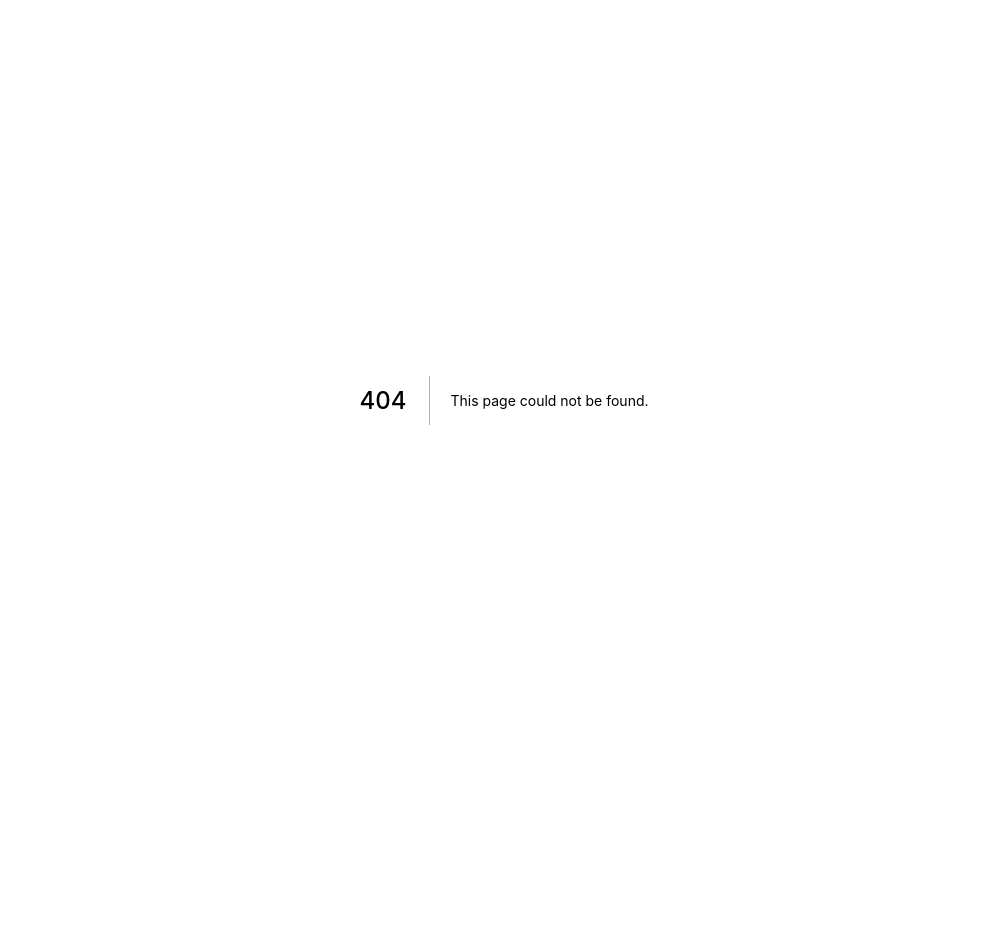
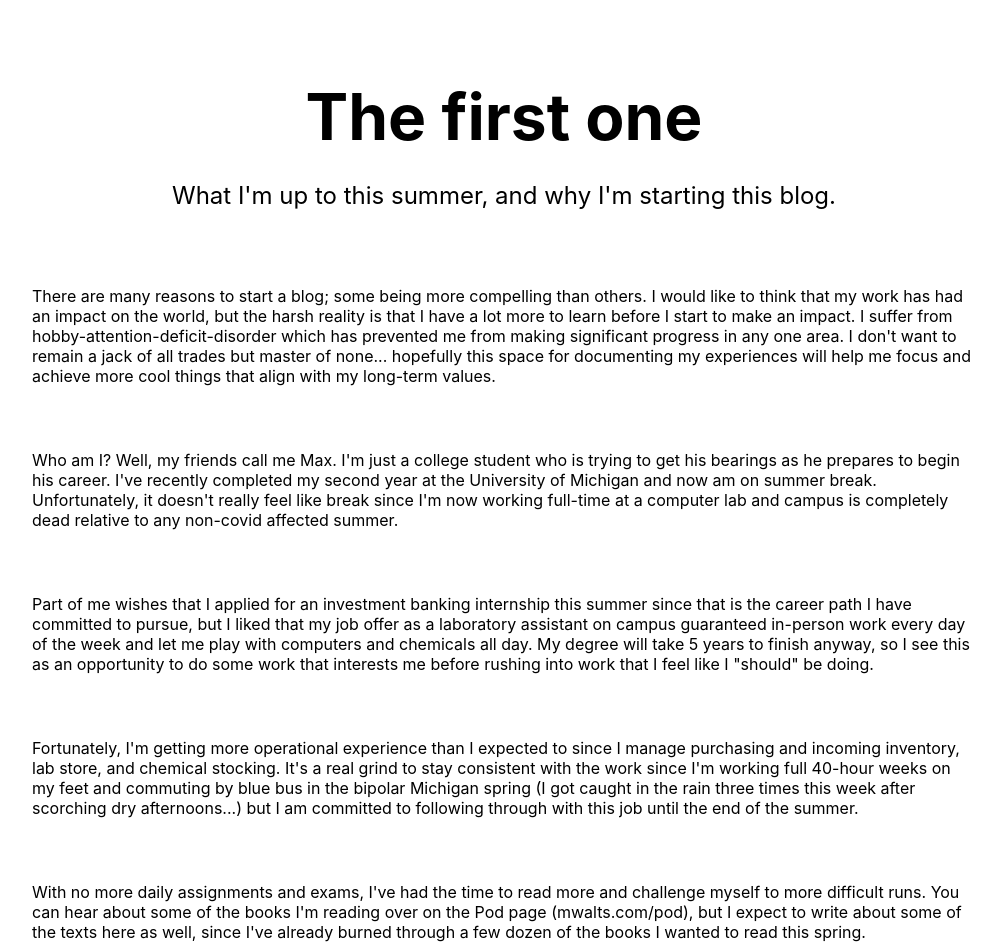
Before and after one commit to maxwalts/mwalts.com, a Next.js app: page /posts/1 in a window 1280 px wide. Before the commit this address had no page. Shown: the top 952 px of the page, without its empty margins (136-1137 px from the left). Before the commit the page ends 800 px from the top, so only its background shows below. Built offline with nearby package versions, Linux system fonts and the light colour scheme.

Commit message:
first post

```diff
--- /dev/null
+++ b/pages/posts/1.js
@@ -0,0 +1,57 @@
+import styles from '../../styles/Home.module.css'
+
+
+export default function Post1() {
+    return (
+        <div className={styles.container}>
+
+            <main className={styles.main}>
+                <h1 className={styles.title}>
+                    The first one
+                </h1>
+                <p className={styles.description}>
+                    What I'm up to this summer, and why I'm starting this blog.
+                </p>
+
+                <p className={styles.body}>
+                    There are many reasons to start a blog; some being more compelling than others. I would like to think that my work
+                    has had an impact on the world, but the harsh reality is that I have a lot more to learn before I start to make an
+                    impact. I suffer from hobby-attention-deficit-disorder which has prevented me from making significant progress in any
+                    one area. I don't want to remain a jack of all trades but master of none... hopefully this space for documenting my
+                    experiences will help me focus and achieve more cool things that align with my long-term values.
+                </p>
+                <p className={styles.body}>
+                    Who am I? Well, my friends call me Max. I'm just a college student who is trying to get his bearings as he prepares to begin his
+                    career. I've recently completed my second year at the University of Michigan and now am on summer break.
+                    Unfortunately, it doesn't really feel like break since I'm now working full-time at a computer lab and
+                    campus is completely dead relative to any non-covid affected summer.
+                </p>
+                <p className={styles.body}>
+                    Part of me wishes that I applied for an investment banking internship this summer since that is the career
+                    path I have committed to pursue, but I liked that my
+                    job offer as a laboratory assistant on campus guaranteed in-person work every day of the week and let
+                    me play with computers and chemicals all day. My degree will take 5 years to finish anyway, so I see this as
+                    an opportunity to do some work that interests me before rushing into work that I feel like I "should" be doing.
+                </p>
+                <p className={styles.body}>
+                    Fortunately, I'm getting more operational experience than I
+                    expected to since I manage purchasing and incoming inventory, lab store, and chemical stocking.
+                    It's a real grind to stay consistent with the work since I'm working full 40-hour weeks on my feet and
+                    commuting by blue bus in the bipolar Michigan spring (I got caught in the rain three times this week after
+                    scorching dry afternoons...) but I am committed to following through with this job until the end of the summer.
+                </p>
+                <p className={styles.body}>
+                    With no more daily assignments and exams, I've had the time to read more and challenge myself to more difficult runs.
+                    You can hear about some of the books I'm reading over on the Pod page (mwalts.com/pod), but I expect to write about some of
+                    the texts here as well, since I've already burned through a few dozen of the books I wanted to read this spring.
+                </p>
+
+
+            </main>
+
+            <footer className={styles.footer}>
+                <a href="/blog">&larr; Go back</a>
+            </footer>
+        </div>
+    )
+};
--- a/pages/resume.js
+++ b/pages/resume.js
@@ -1,6 +1,7 @@
 
 import styles from '../styles/Home.module.css'
 import Link from 'next/Link'
+import { Document, Page } from 'react-pdf'
 
 export default function Home() {
   return (
@@ -12,8 +13,10 @@ export default function Home() {
         </h1>
 
         <p className={styles.description}>
+            Under construction. Check back soon.
+        </p>
 
-        </p>
+        <Document file="public/Resume.pdf" />
 
 
       </main>
--- a/styles/Home.module.css
+++ b/styles/Home.module.css
@@ -1,3 +1,11 @@
+.body {
+  justify-content: left;
+  align-items: left;
+  padding-left: 10em;
+  padding-right: 10em;
+  padding-top: 2em;
+}
+
 .container {
   min-height: 100vh;
   padding: 0 0.5rem;
```
Also changed, not shown: package.json (+7 -1 lines), pages/blog.js (+8 -1 lines), pages/doodles.js (deleted, +0 -25 lines), pages/posts/2.js (added, +28 -0 lines), pages/posts/3.js (added, +28 -0 lines), 2 other files (tests, documents, lock files or other folders).
